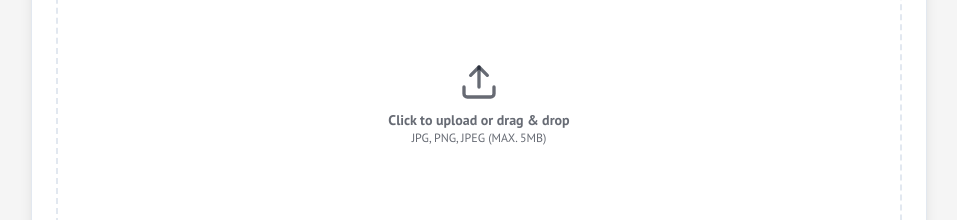
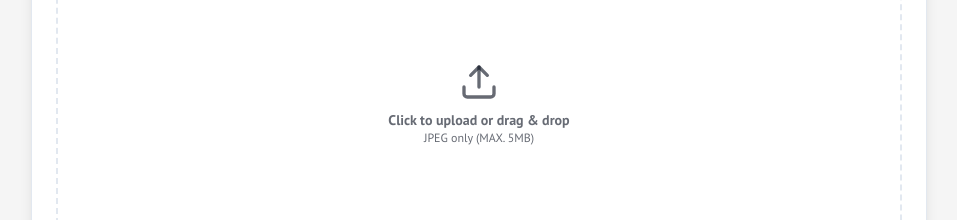
Before and after one commit to Kuber2209/sixai_octadetect, a Next.js app: page / in a window 1280 px wide. Shown: the part 980-1200 px from the top of the page, without its empty margins (161-1118 px from the left). Built offline with nearby package versions, Linux system fonts and the light colour scheme.

Commit message:
the image should of .jpeg only

```diff
--- a/src/components/analysis-form.tsx
+++ b/src/components/analysis-form.tsx
@@ -37,7 +37,7 @@ export type PredictCancerRiskOutput = {
 
 
 const MAX_FILE_SIZE = 5000000; // 5MB
-const ACCEPTED_IMAGE_TYPES = ["image/jpeg", "image/jpg", "image/png"];
+const ACCEPTED_IMAGE_TYPES = ["image/jpeg"];
 const CANCER_TYPES = ["Oral Cancer", "Cervical Cancer"];
 const IMAGE_TYPES = ["Clinical", "Clinical and Radiograph", "Histopathology", "Radiograph"];
 
@@ -53,7 +53,7 @@ const formSchema = z.object({
     )
     .refine(
       (files) => ACCEPTED_IMAGE_TYPES.includes(files?.[0]?.type),
-      ".jpg, .jpeg, and .png files are accepted."
+      "Only .jpeg files are accepted."
     ),
 });
 
@@ -216,7 +216,7 @@ export function AnalysisForm() {
                       <div className="flex flex-col items-center justify-center text-muted-foreground text-center p-4">
                         <Upload className="w-10 h-10 mb-2" />
                         <p className="text-sm font-semibold">Click to upload or drag & drop</p>
-                        <p className="text-xs">JPG, PNG, JPEG (MAX. 5MB)</p>
+                        <p className="text-xs">JPEG only (MAX. 5MB)</p>
                       </div>
                     )}
                   </label>
```
